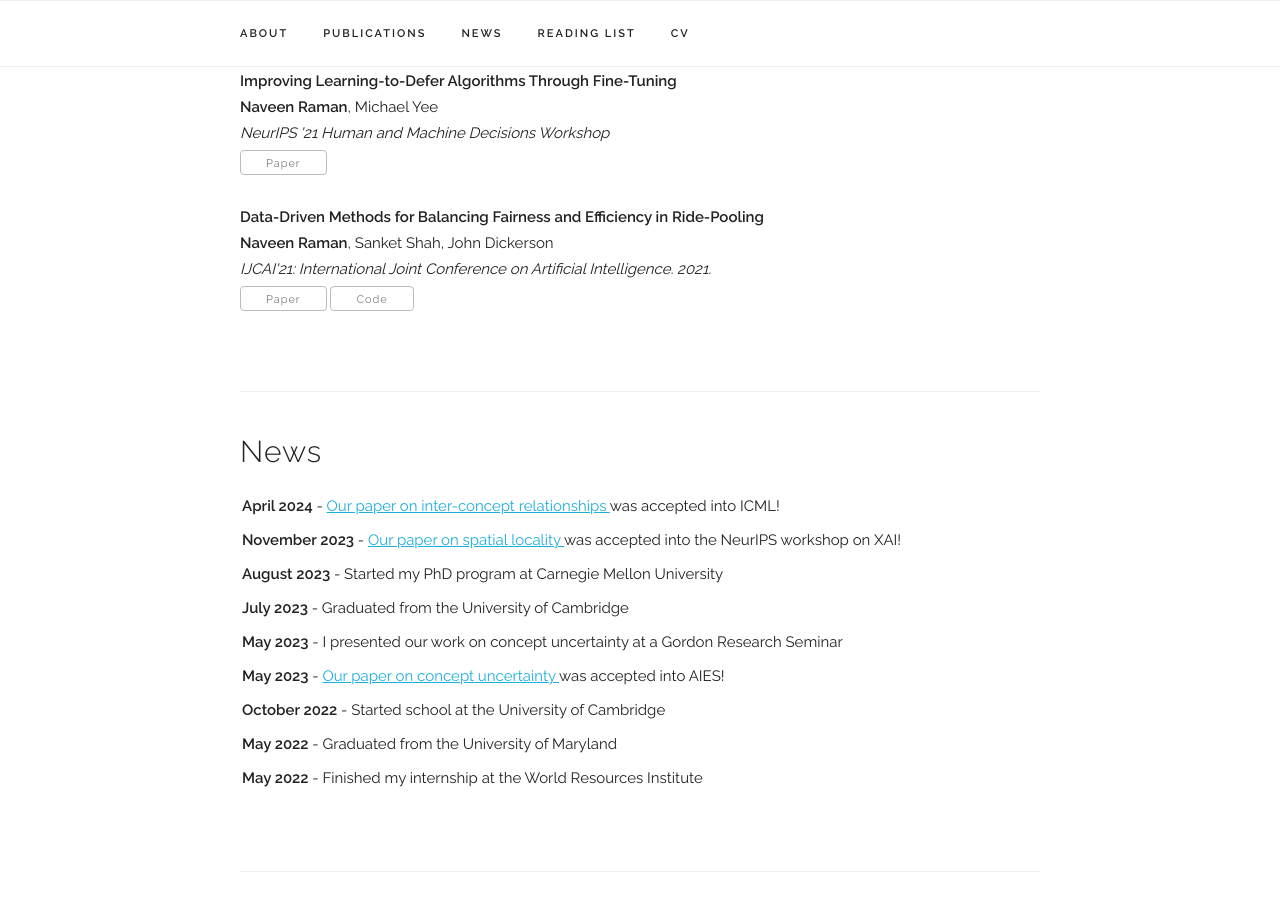
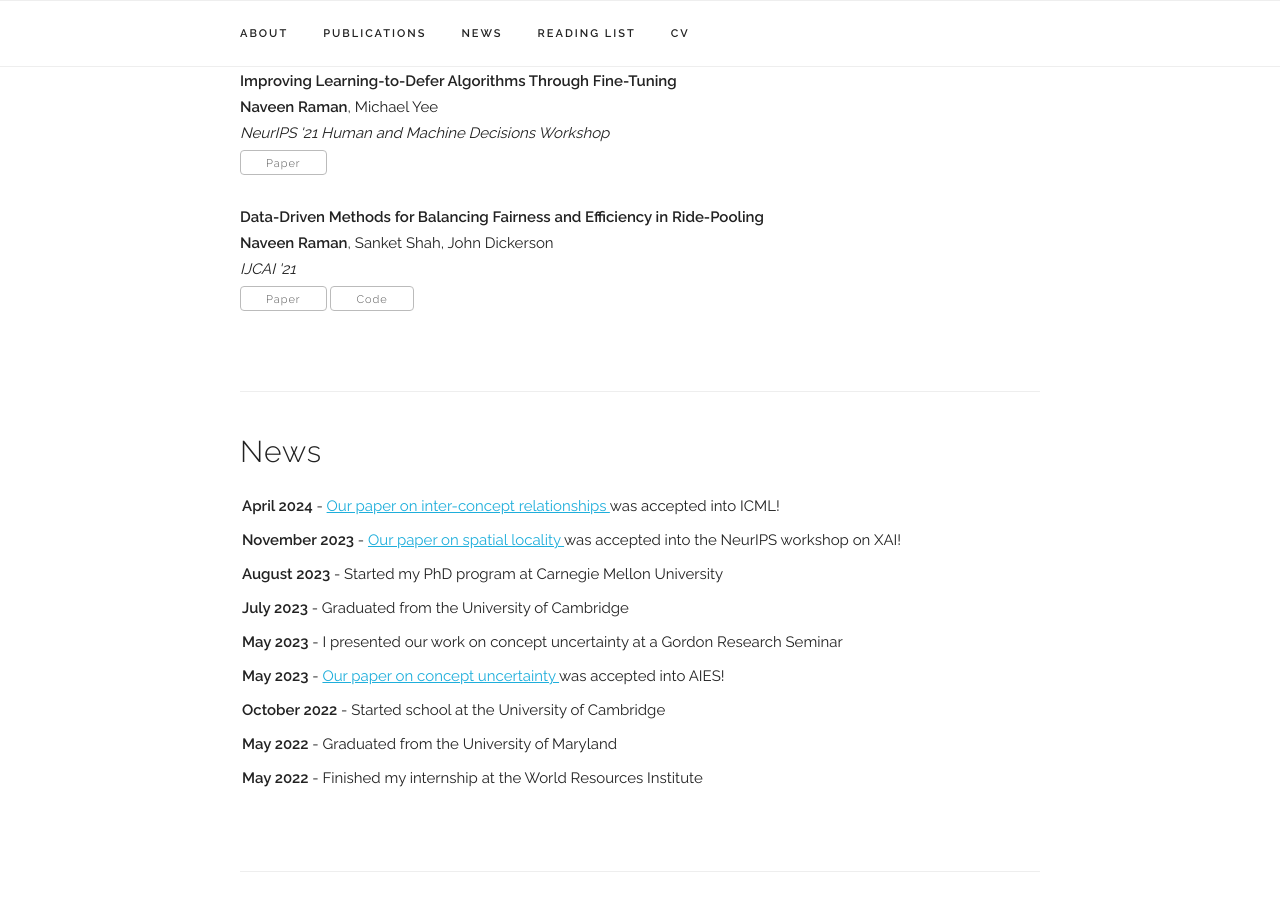
Before and after one commit to naveenr414/naveenr414.github.io, a Jekyll site: the page built from index.html, in a window 1280 px wide and 900 px high, scrolled down 1754 px. Built offline with Jekyll 4.4.1, drawn with Linux system fonts in a browser that asks for light colours; some web fonts are replaced.

Commit message:
Updated publications

```diff
--- a/_data/publications.yaml
+++ b/_data/publications.yaml
@@ -39,7 +39,7 @@
 
   - title: "Data-Driven Methods for Balancing Fairness and Efficiency in Ride-Pooling"
     authors: "<b>Naveen Raman</b>, Sanket Shah, John Dickerson"
-    venue: "IJCAI'21: International Joint Conference on Artificial Intelligence. 2021."
+    venue: "IJCAI '21"
     paper_pdf: "https://arxiv.org/abs/2110.03524"
     code: "https://github.com/naveenr414/ijcai-rideshare"
     selected: y
@@ -53,7 +53,7 @@
 
   - title: "Stress and Burnout in Open Source: Toward Finding, Understanding, and Mitigating Unhealthy Interactions."
     authors: "<b>Naveen Raman</b>, Minxuan Cao, Yulia Tsvetkov, Christian Kaestner, Bogdan Vasilescu"
-    venue: "ICSE '20: International Conference on Software Engineering. 2020 (NIER Track)"
+    venue: "ICSE '20 (NIER Track)"
     paper_pdf: "https://cmustrudel.github.io/papers/raman20toxicity.pdf"
     code: "https://github.com/CMUSTRUDEL/toxicity-detector"
     selected: n
```
